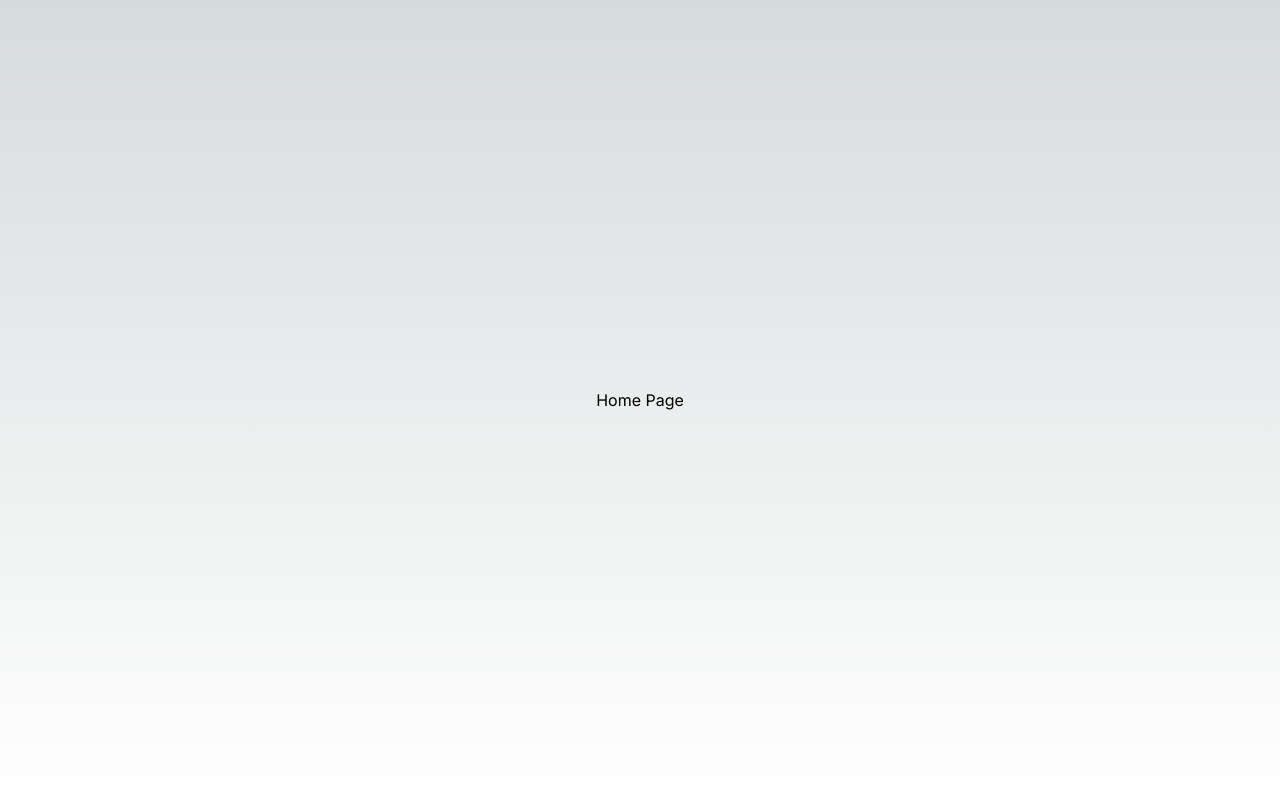
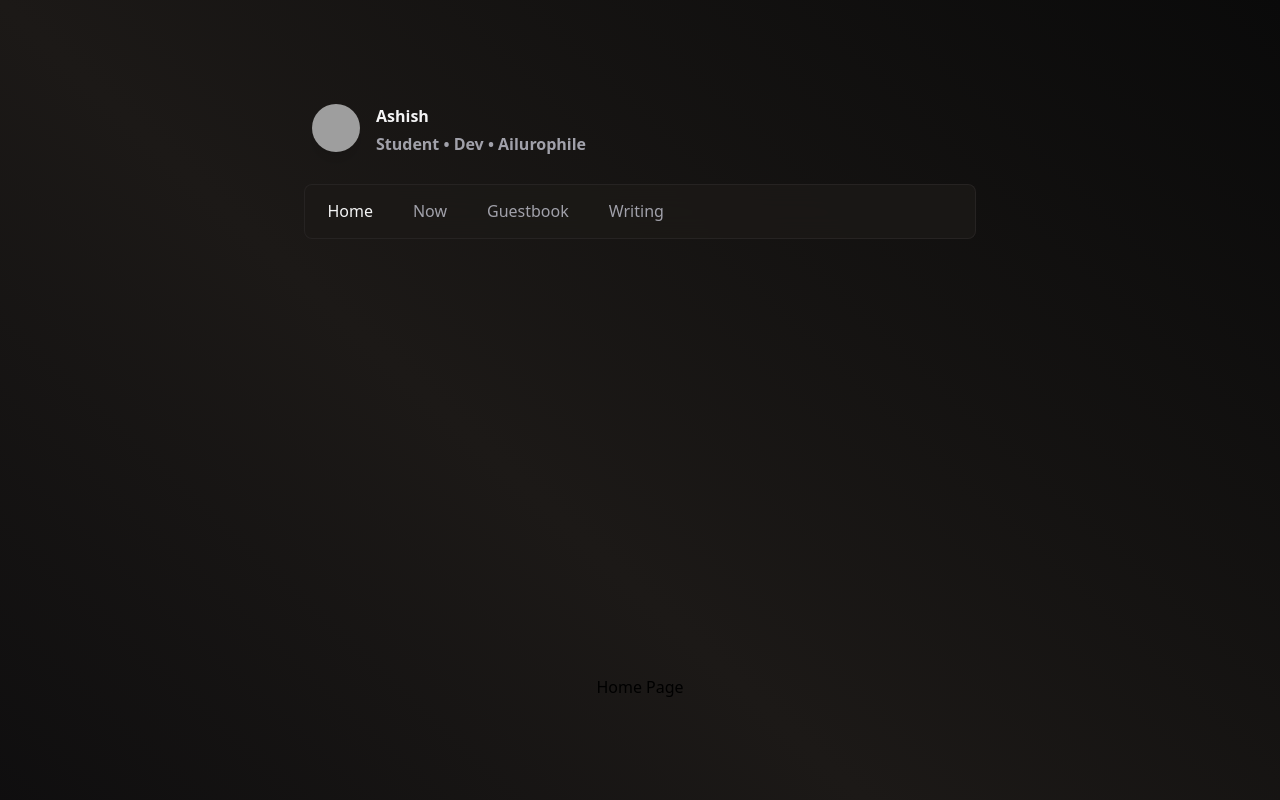
Before and after one commit to midcenturydude7/nextjs-react-navbar, a Next.js app: page / in a window 1280 px wide. Shown: the top 800 px of the page. Built offline with nearby package versions, Linux system fonts and the light colour scheme; grey boxes are pictures that could not be loaded.

Commit message:
Set up layout and mapped Navbar component to layout.tsx

```diff
--- a/src/app/layout.tsx
+++ b/src/app/layout.tsx
@@ -1,10 +1,9 @@
+/* eslint-disable @next/next/no-img-element */
 import "./globals.css";
-import type { Metadata } from "next";
-import { Inter } from "next/font/google";
+import Navbar from "./components/Navbar";
+import Image from "next/image";
 
-const inter = Inter({ subsets: ["latin"] });
-
-export const metadata: Metadata = {
+export const metadata = {
   title: "Navbar built with React and Framer Motion in Nextjs",
   description: "Interactive navbar inspired by Vercel's landing page's navbar",
 };
@@ -16,7 +15,29 @@ export default function RootLayout({
 }) {
   return (
     <html lang="en">
-      <body className={inter.className}>{children}</body>
+      <body className="bg-gradient-to-tr overflow-x-hidden min-w-screen from-zinc-950 via-stone-900 to-neutral-950 flex min-h-screen flex-col items-center justify-between">
+        <main className="p-4 py-24 gap-g w-full lg:w-[55%]">
+          <section className="w-full flex gap-4 justify-start mb-6 p-2">
+            <div>
+              <img
+                src="https://avatars.githubusercontent.com/u/68690233?s=100&v=4"
+                alt="avatar"
+                width={100}
+                height={100}
+                className="w-12 h-12 rounded-full shadow-lg grayscale hover:grayscale-0 duration-300"
+              />
+            </div>
+            <div className="flex flex-col gap-2 justify-center">
+              <h2 className="mb-0 text-zinc-100 font-bold">Ashish</h2>
+              <p className="mb-0 text-zinc-400 font-semibold leading-none">
+                Student • Dev • Ailurophile
+              </p>
+            </div>
+          </section>
+          <Navbar />
+          {children}
+        </main>
+      </body>
     </html>
   );
 }
```
